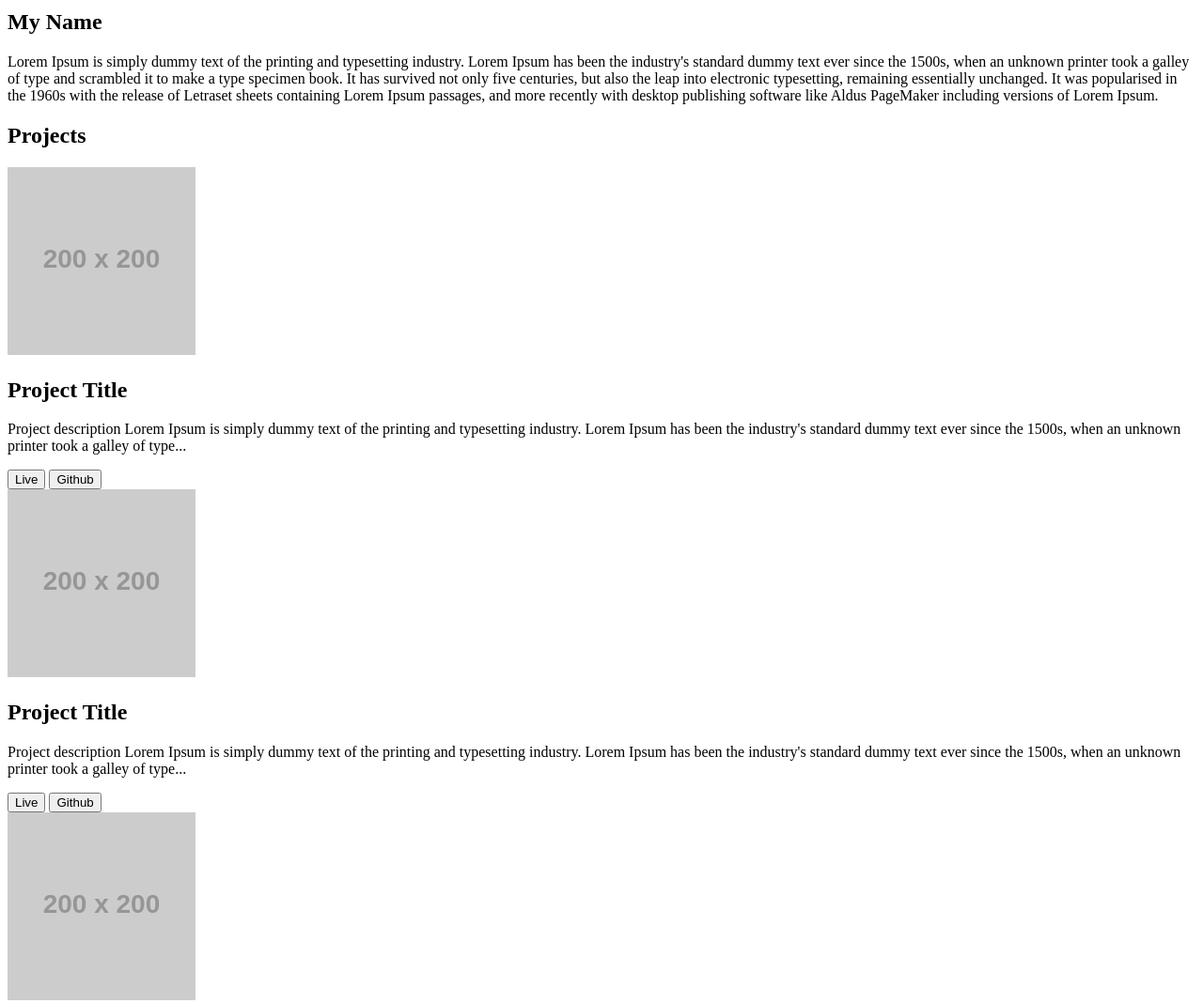
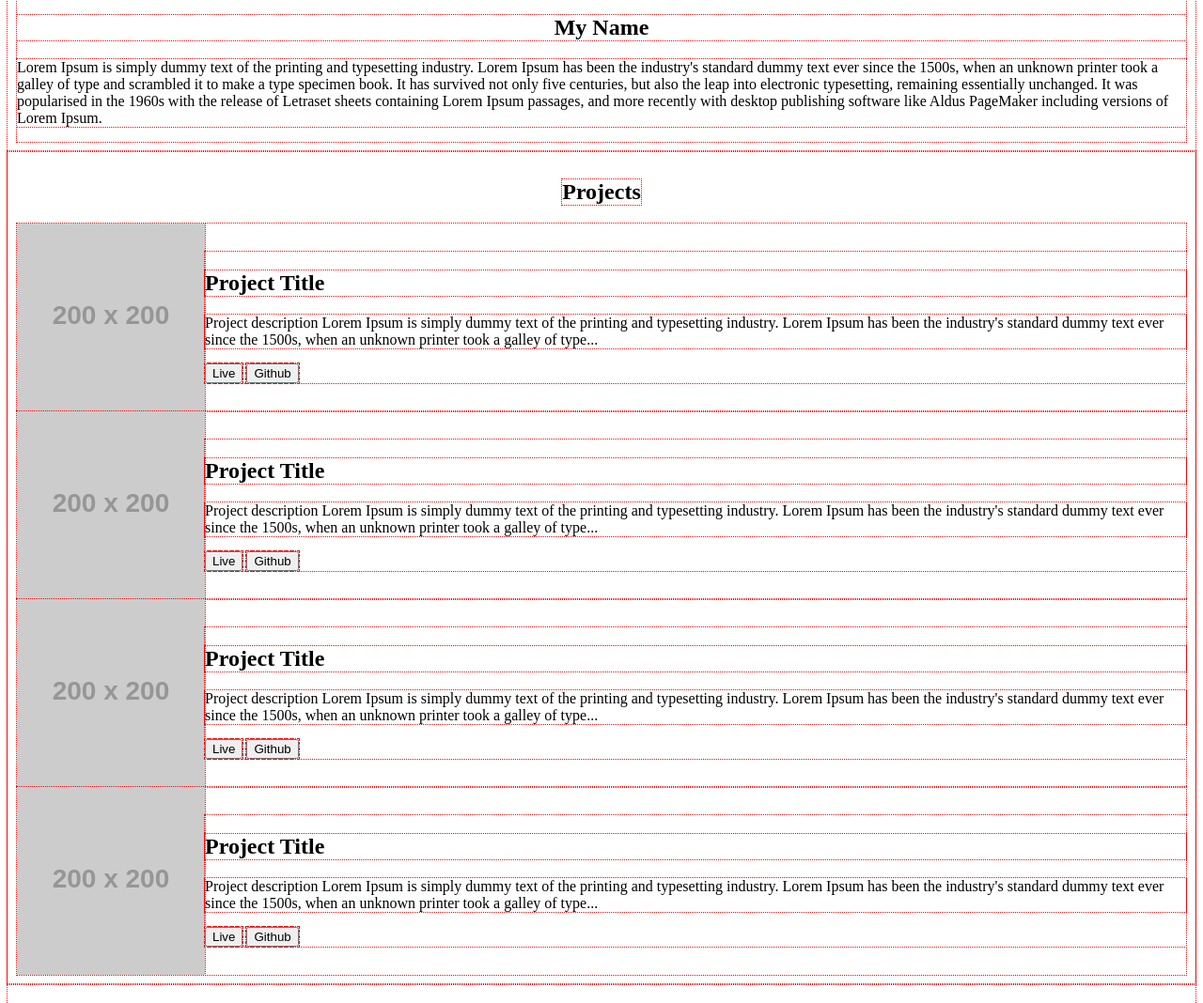
Before and after one commit to alfonsotech/my-portfolio-boilerplate-demo, a plain HTML site: page index.html in a window 1280 px wide. Shown: the part 402-1470 px from the top of the page at 94% size. Drawn offline with nearby package versions, Linux system fonts and the light colour scheme; placeholder pictures from the web are drawn by us.

Commit message:
Adds minimal positioning to layout

```diff
--- a/index.html
+++ b/index.html
@@ -66,31 +66,39 @@
         <h1>Projects</h1>
         <div class="project">
           <img src="https://via.placeholder.com/200x200.png?text=Project+Image" alt="Rita Alfonso photo">
+          <div class="project-text">
             <h2>Project Title</h2>
             <p>Project description Lorem Ipsum is simply dummy text of the printing and typesetting industry. Lorem Ipsum has been the industry's standard dummy text ever since the 1500s, when an unknown printer took a galley of type...</p>
             <a href="#"><button type="button" name="button">Live</button></a>
             <a href="#"><button type="button" name="button">Github</button></a>
           </div>
+        </div>
         <div class="project">
           <img src="https://via.placeholder.com/200x200.png?text=Project+Image" alt="Rita Alfonso photo">
+          <div class="project-text">
             <h2>Project Title</h2>
             <p>Project description Lorem Ipsum is simply dummy text of the printing and typesetting industry. Lorem Ipsum has been the industry's standard dummy text ever since the 1500s, when an unknown printer took a galley of type...</p>
             <a href="#"><button type="button" name="button">Live</button></a>
             <a href="#"><button type="button" name="button">Github</button></a>
           </div>
+        </div>
         <div class="project">
           <img src="https://via.placeholder.com/200x200.png?text=Project+Image" alt="Rita Alfonso photo">
+          <div class="project-text">
             <h2>Project Title</h2>
             <p>Project description Lorem Ipsum is simply dummy text of the printing and typesetting industry. Lorem Ipsum has been the industry's standard dummy text ever since the 1500s, when an unknown printer took a galley of type...</p>
             <a href="#"><button type="button" name="button">Live</button></a>
             <a href="#"><button type="button" name="button">Github</button></a>
           </div>
+        </div>
         <div class="project">
           <img src="https://via.placeholder.com/200x200.png?text=Project+Image" alt="Rita Alfonso photo">
+          <div class="project-text">
             <h2>Project Title</h2>
             <p>Project description Lorem Ipsum is simply dummy text of the printing and typesetting industry. Lorem Ipsum has been the industry's standard dummy text ever since the 1500s, when an unknown printer took a galley of type...</p>
             <a href="#"><button type="button" name="button">Live</button></a>
             <a href="#"><button type="button" name="button">Github</button></a>
+          </div>
         </div>
       </section>
 
--- a/styles.css
+++ b/styles.css
@@ -1,4 +1,6 @@
-
+* {
+  outline: 1px dotted red;
+}
 /* Simple Nav with Flexbox */
 /* nav {
   display: flex;
@@ -233,3 +235,19 @@ article h2 {
 }
 
 /* My Styles */
+section {
+  display: flex;
+  flex-direction: column;
+  justify-content: center;
+  align-items: center;
+  padding: 10px;
+}
+.about-text>h1 {
+  text-align: center;
+}
+.project {
+  display: flex;
+  flex-direction: row;
+  justify-content: center;
+  align-items: center;
+}
```
Lines whose indentation alone changed are shown as unchanged.
